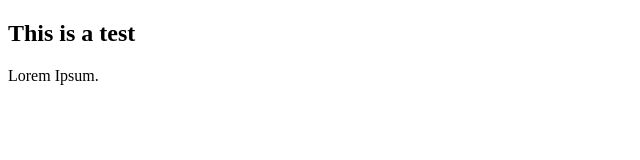
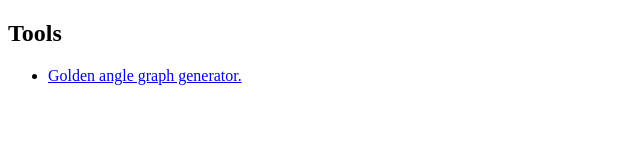
Before and after one commit to edelreal/edelreal.github.io, a plain HTML site: page index.html in a window 1280 px wide. Shown: the whole page, without its empty margins (0-640 px from the left). Drawn offline with Linux system fonts and the light colour scheme.

Commit message:
Update index.html

```diff
--- a/index.html
+++ b/index.html
@@ -6,7 +6,7 @@
   <title>Elías E. del Real - Test Page</title>
 </head>
 <body>
-    <h2>This is a test</h2>
-    <p>Lorem Ipsum.</p>
+    <h2>Tools</h2>
+    <ul><li><a href="golden_angle.html">Golden angle graph generator.</a></li></ul>
 </body>
 </html>
```
